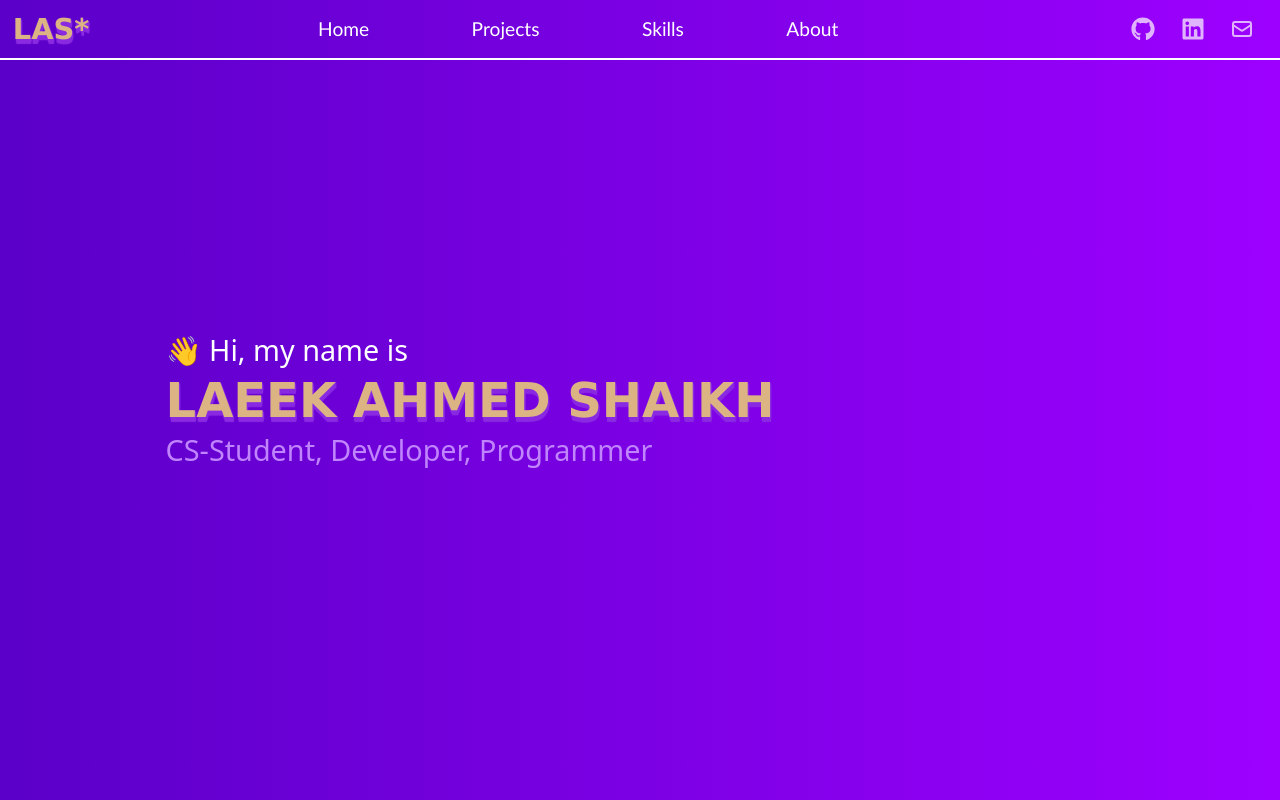
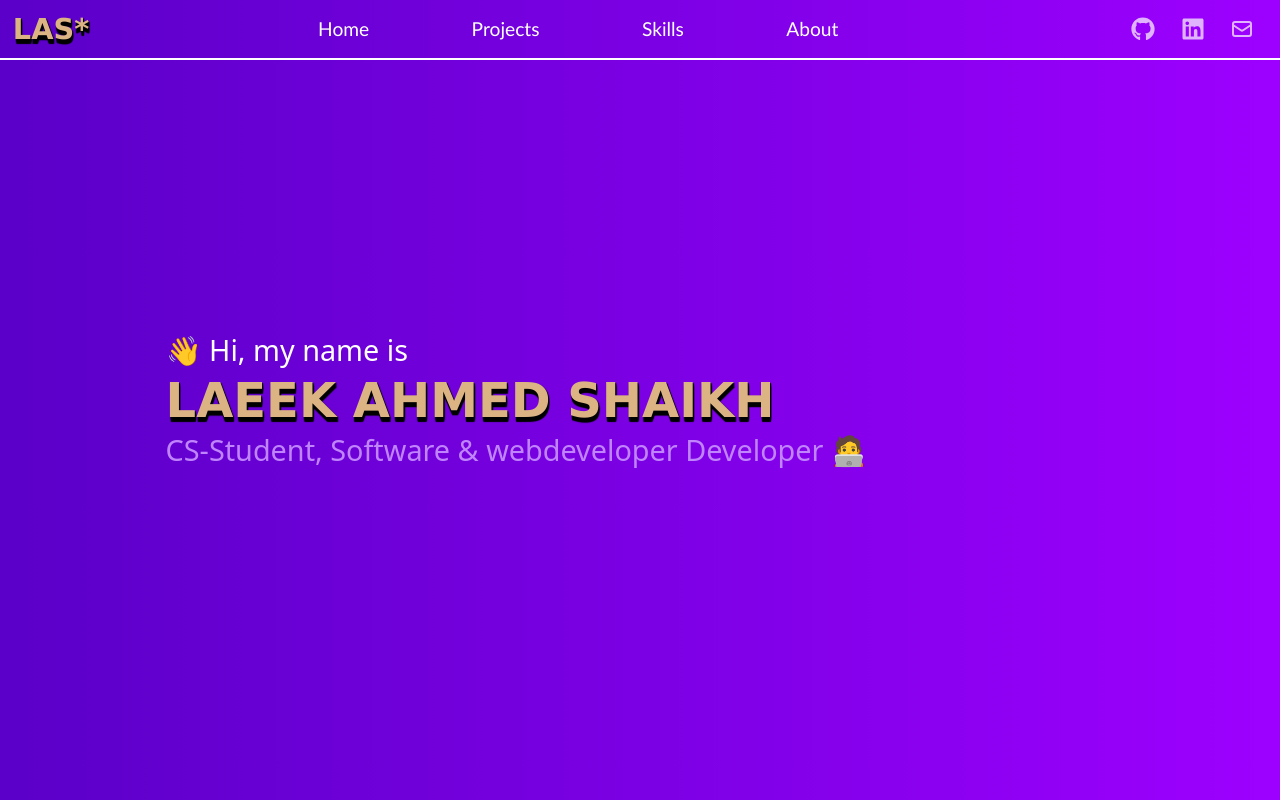
Before and after one commit to LaeekAhmed/Portfolio-React, a React (Create React App) app: page / in a window 1280 px wide. Shown: the top 800 px of the page. Built offline with nearby package versions, Linux system fonts and the light colour scheme.

Commit message:
about me fixed

```diff
--- a/src/components2/About.jsx
+++ b/src/components2/About.jsx
@@ -2,15 +2,19 @@ import React from "react";
 
 const About = () => {
   return (
+    <div className="py-40 w-full">
       <div
-      // style={{ backgroundImage: `url(${violet1})` }}
         name="About"
-      className="comp w-full h-screen"
+        className="justify-center py-20 flex flex-col w-full h-full skills"
       >
+        {/* main block */}
+        <h1 className="text-4xl font-bold py-1 text-white px-8 head1">
+          About me;
+        </h1>
         {/*Container*/}
-      <div className="text-white max-w-[1000px] mx-auto px-3 flex flex-col justify-center h-full">
+        <div className="text-white w-full mx-auto px-[3rem] flex flex-col justify-center h-full">
           <br /><br />
-        <p className="about text-2xl">About Me ; I am a Computer Science student 💻 at McMaster University with overall 4 years of experience.
+          <p className="about text-2xl">I am a Computer Science student 💻 at McMaster University with overall 4 years of experience.
           <br /><br />
           I started my journey with python back in high school where I learned the basics of programming, logic, databases and file systems.
           <br /><br />
@@ -26,6 +30,7 @@ const About = () => {
           </p>
         </div>
       </div>
+    </div>
   );
 };
 
--- a/src/components2/home.jsx
+++ b/src/components2/home.jsx
@@ -14,7 +14,7 @@ const Home = () => {
         <p className="text-4xl">👋 Hi, my name is</p>
         <h1 className="las text-6xl font-bold py-3">Laeek Ahmed Shaikh</h1>
         <h2 className="text-4xl text-purple-400">
-          CS-Student, Developer, Programmer
+          CS-Student, Software & webdeveloper Developer 🧑‍💻
         </h2>
       </div>
     </div>
--- a/src/index.css
+++ b/src/index.css
@@ -53,11 +53,11 @@ html,body{
     font-size: 12;
     font-weight: 700;
     color:rgb(220, 180, 132);
-    text-shadow: 1px 1px 1px blueviolet,
-        1px 2px 1px blueviolet,
-        1px 3px 1px blueviolet,
-        1px 4px 1px blueviolet,
-        1px 5px 1px blueviolet;
+    text-shadow: 1px 1px 1px black,
+        1px 2px 1px black,
+        1px 3px 1px black,
+        1px 4px 1px black,
+        1px 5px 1px black;
 }
 
 @media all and (max-width: 1200px){
--- a/src/index.min.css
+++ b/src/index.min.css
@@ -1 +1 @@
-@tailwind base;@tailwind components;@tailwind utilities;body,html{font-size:1vw;overflow-x:hidden;background:linear-gradient(to right,#5a00c8,#9d00ff)}.navbar{border-bottom:solid #fff 2px;background:linear-gradient(to right,#5a00c8,#9d00ff)!important}.navList li{margin-right:4rem;cursor:pointer}.link1{font-family:'Gill Sans','Gill Sans MT',Calibri,'Trebuchet MS',sans-serif!important}.link1:hover{border-radius:20px;background-color:#8750e5!important;cursor:pointer}.navLink{padding:0 2rem}.about{font-family:Verdana,Geneva,Tahoma,sans-serif!important}.hamb:hover{opacity:60%}.socials li{padding:0 1rem}.las{text-transform:uppercase;font-family:verdana;font-size:12;font-weight:700;color:#dcb484;text-shadow:1px 1px 1px #8a2be2,1px 2px 1px #8a2be2,1px 3px 1px #8a2be2,1px 4px 1px #8a2be2,1px 5px 1px #8a2be2}@media all and (max-width:1200px){body,html{font-size:1.5vw}}.content-div{background-repeat:no-repeat;background-size:cover;background-position:center;height:300px}.content-div:hover{background-image:linear-gradient(to right,rgba(78,19,186,.8),hsla(242,74%,61%,.8))!important}.head1{font-family:'Lucida Sans','Lucida Sans Regular','Lucida Grande','Lucida Sans Unicode',Geneva,Verdana,sans-serif}.animate{transition:width 2s,border 0s,height 2s}.animate:hover{width:90%;height:700px;border:10px solid #fff}
+@tailwind base;@tailwind components;@tailwind utilities;body,html{font-size:1vw;overflow-x:hidden;background:linear-gradient(to right,#5a00c8,#9d00ff)}.navbar{border-bottom:solid #fff 2px;background:linear-gradient(to right,#5a00c8,#9d00ff)!important}.navList li{margin-right:4rem;cursor:pointer}.link1{font-family:'Gill Sans','Gill Sans MT',Calibri,'Trebuchet MS',sans-serif!important}.link1:hover{border-radius:20px;background-color:#8750e5!important;cursor:pointer}.navLink{padding:0 2rem}.about{font-family:Verdana,Geneva,Tahoma,sans-serif!important}.hamb:hover{opacity:60%}.socials li{padding:0 1rem}.las{text-transform:uppercase;font-family:verdana;font-size:12;font-weight:700;color:#dcb484;text-shadow:1px 1px 1px #000,1px 2px 1px #000,1px 3px 1px #000,1px 4px 1px #000,1px 5px 1px #000}@media all and (max-width:1200px){body,html{font-size:1.5vw}}.content-div{background-repeat:no-repeat;background-size:cover;background-position:center;height:300px}.content-div:hover{background-image:linear-gradient(to right,rgba(78,19,186,.8),hsla(242,74%,61%,.8))!important}.head1{font-family:'Lucida Sans','Lucida Sans Regular','Lucida Grande','Lucida Sans Unicode',Geneva,Verdana,sans-serif}.animate{transition:width 2s,border 0s,height 2s}.animate:hover{width:90%;height:700px;border:10px solid #fff}
```
Lines whose indentation alone changed are shown as unchanged.
